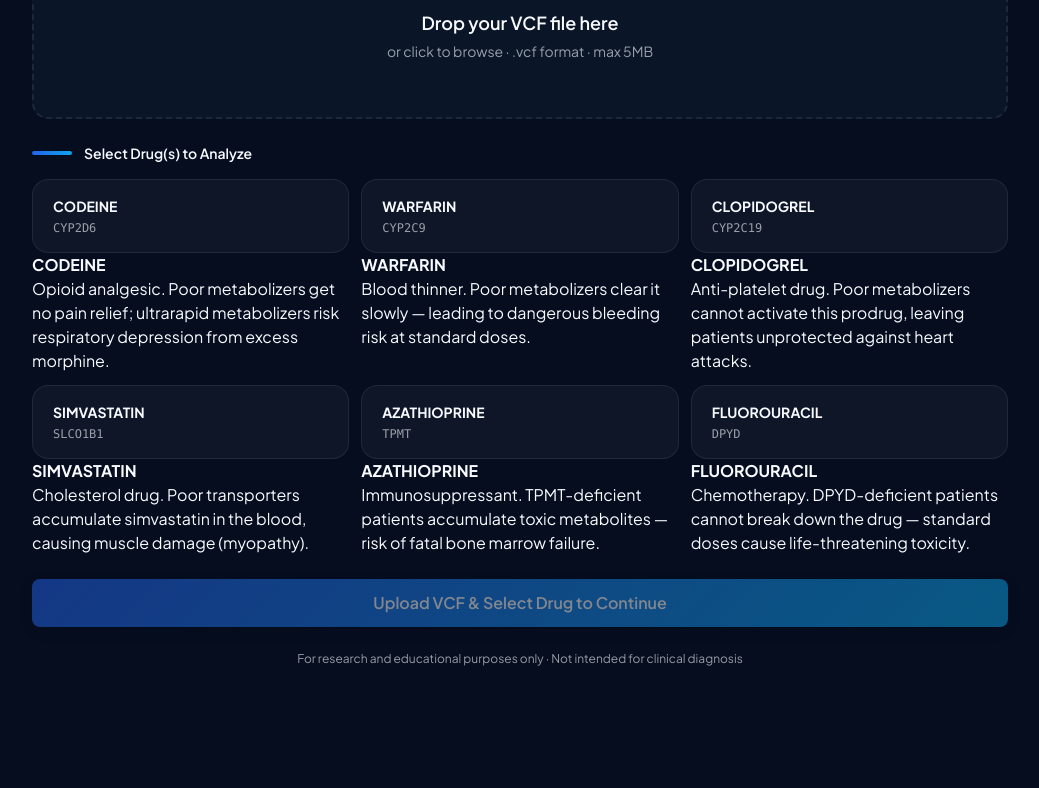
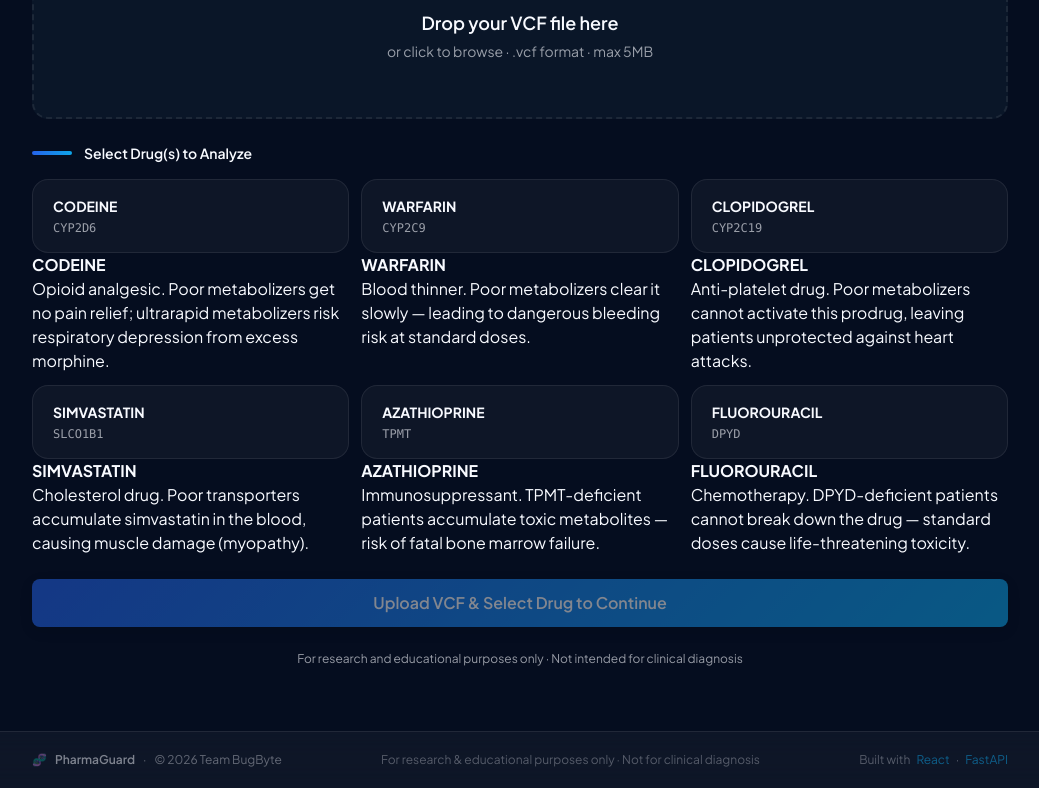
Before and after one commit to aarav12e/RIFT_Pw_Hackthon, a React (Vite) app in the folder frontend/: page / in a window 1280 px wide. Shown: the part 836-1624 px from the top of the page, without its empty margins (120-1159 px from the left). Before the commit the page ends 1567 px from the top, so only its background shows below. Built offline with nearby package versions, Linux system fonts and the light colour scheme.

Commit message:
added footer section

```diff
--- a/frontend/src/App.jsx
+++ b/frontend/src/App.jsx
@@ -4,6 +4,7 @@ import Hero from "./components/Hero";
 import UploadSection from "./components/UploadSection";
 import ResultsDisplay from "./components/ResultsDisplay";
 import LoadingScreen from "./components/LoadingScreen";
+import Footer from "./components/Footer";
 
 // Expanded icon set for better density
 const MEDICAL_ICONS = [
@@ -80,6 +81,7 @@ export default function App() {
         {!result && !loading && <><Hero /><UploadSection onAnalyze={handleAnalysis} error={error} /></>}
         {loading && <LoadingScreen />}
         {result && <ResultsDisplay result={result} onReset={() => { setResult(null); setError(null); }} />}
+        <Footer />
       </div>
     </div>
   );
--- /dev/null
+++ b/frontend/src/components/Footer.jsx
@@ -0,0 +1,34 @@
+export default function Footer() {
+    return (
+        <footer className="border-t backdrop-blur-md transition-colors duration-300"
+            style={{
+                background: 'var(--card-bg)',
+                borderColor: 'var(--glass-border)'
+            }}>
+            <div className="max-w-5xl mx-auto px-6 py-5 flex flex-col sm:flex-row items-center justify-between gap-3">
+
+                {/* Left - Logo + copyright */}
+                <div className="flex items-center gap-2 text-[var(--text-secondary)] text-xs opacity-60">
+                    <span>🧬</span>
+                    <span className="font-semibold text-[var(--text-primary)] opacity-80">PharmaGuard</span>
+                    <span>·</span>
+                    <span>© 2026 Team BugByte</span>
+                </div>
+
+                {/* Center - Disclaimer */}
+                <p className="text-[var(--text-secondary)] text-xs text-center opacity-50">
+                    For research & educational purposes only · Not for clinical diagnosis
+                </p>
+
+                {/* Right - Built with */}
+                <div className="flex items-center gap-1.5 text-[var(--text-secondary)] text-xs opacity-50">
+                    <span>Built with</span>
+                    <span className="text-[var(--accent-secondary)]">React</span>
+                    <span>·</span>
+                    <span className="text-[var(--accent-secondary)]">FastAPI</span>
+                </div>
+
+            </div>
+        </footer>
+    );
+}
```
